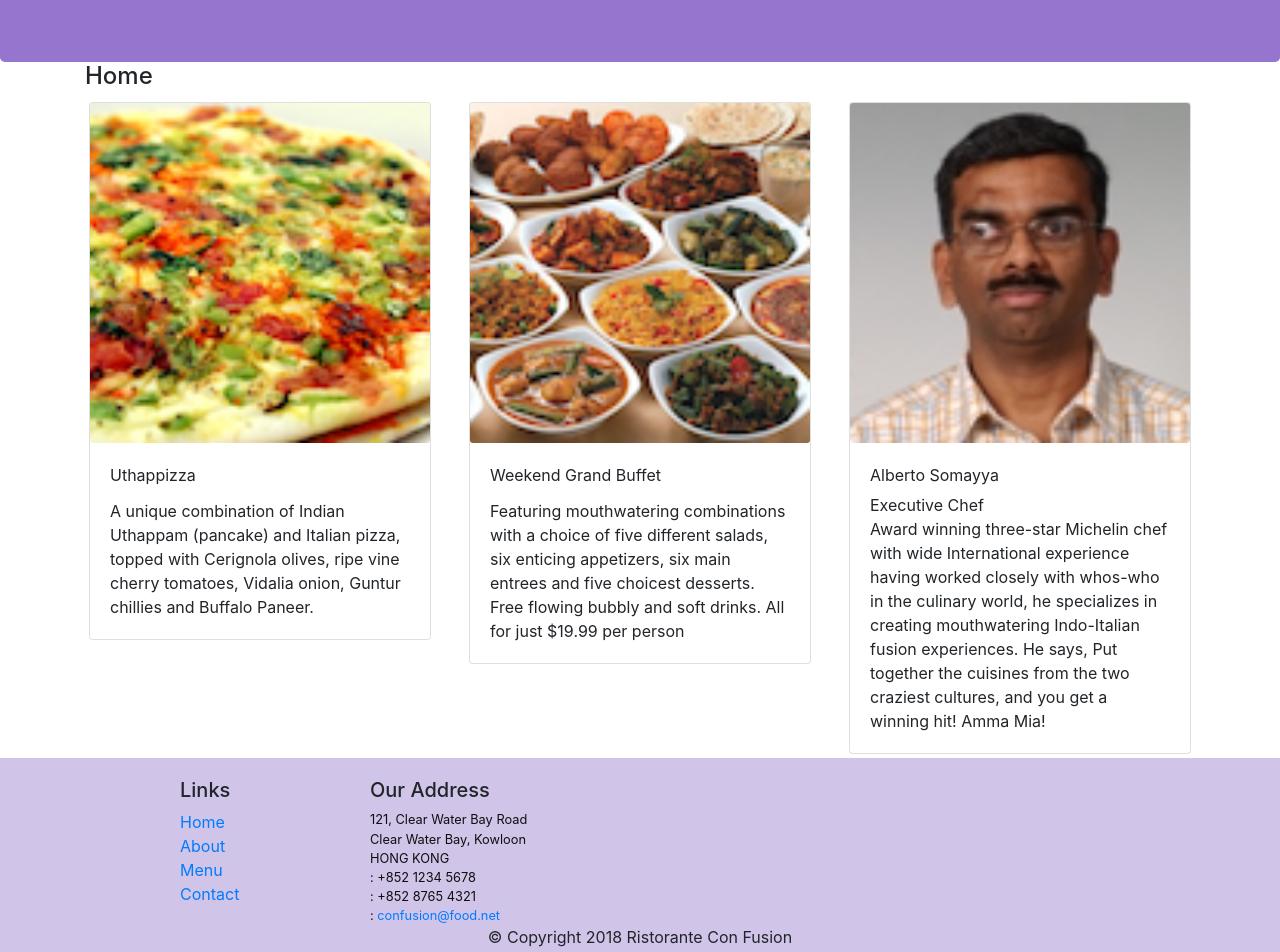
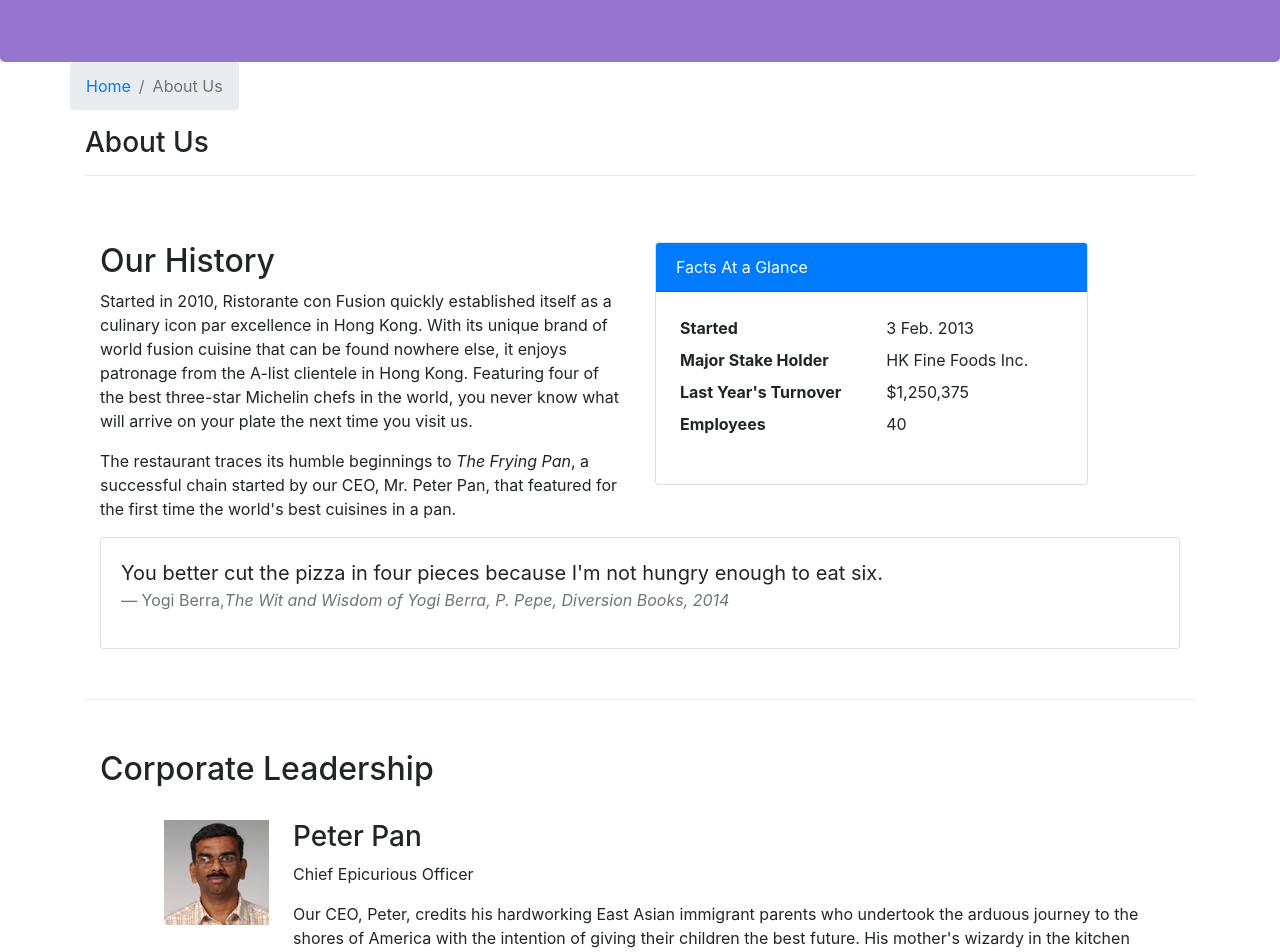
Before and after one commit to rithvik2607/ConFusion-Site, a React (Create React App) app: page /aboutus in a window 1280 px wide. Before the commit this address led to /home. Shown: the part 280-1232 px from the top of the page. Built offline with nearby package versions, Linux system fonts and the light colour scheme; the HTML template or start-up script is replaced by a standard one.

Commit message:
Controlled Forms

```diff
--- /dev/null
+++ b/src/components/AboutComponent.js
@@ -0,0 +1,94 @@
+import React from 'react';
+import { Media, Breadcrumb, BreadcrumbItem, Card, CardBody, CardHeader } from 'reactstrap';
+import { Link } from 'react-router-dom';
+
+function RenderLeader({leader}) {
+    return (
+        <Media  className="m-4">
+          <Media left>
+            <Media image src={leader.image} alt={leader.name} />
+          </Media>
+            <Media body className="ml-4">
+              <Media heading>
+                <h3>{leader.name}</h3>
+              </Media>
+              <p>{leader.designation}</p>
+              <p>{leader.description}</p>
+            </Media>
+        </Media>
+    );
+}
+
+function About(props) {
+
+  const leaders = props.leaders.map((leader) => {
+    return (
+        <RenderLeader leader={leader} />
+    );
+});
+
+    return(
+        <div className="container">
+            <div className="row">
+                <Breadcrumb>
+                    <BreadcrumbItem><Link to="/home">Home</Link></BreadcrumbItem>
+                    <BreadcrumbItem active>About Us</BreadcrumbItem>
+                </Breadcrumb>
+                <div className="col-12">
+                    <h3>About Us</h3>
+                    <hr />
+                </div>
+            </div>
+            <div className="row row-content">
+                <div className="col-12 col-md-6">
+                    <h2>Our History</h2>
+                    <p>Started in 2010, Ristorante con Fusion quickly established itself as a culinary icon par excellence in Hong Kong. With its unique brand of world fusion cuisine that can be found nowhere else, it enjoys patronage from the A-list clientele in Hong Kong.  Featuring four of the best three-star Michelin chefs in the world, you never know what will arrive on your plate the next time you visit us.</p>
+                    <p>The restaurant traces its humble beginnings to <em>The Frying Pan</em>, a successful chain started by our CEO, Mr. Peter Pan, that featured for the first time the world's best cuisines in a pan.</p>
+                </div>
+                <div className="col-12 col-md-5">
+                    <Card>
+                        <CardHeader className="bg-primary text-white">Facts At a Glance</CardHeader>
+                        <CardBody>
+                            <dl className="row p-1">
+                                <dt className="col-6">Started</dt>
+                                <dd className="col-6">3 Feb. 2013</dd>
+                                <dt className="col-6">Major Stake Holder</dt>
+                                <dd className="col-6">HK Fine Foods Inc.</dd>
+                                <dt className="col-6">Last Year's Turnover</dt>
+                                <dd className="col-6">$1,250,375</dd>
+                                <dt className="col-6">Employees</dt>
+                                <dd className="col-6">40</dd>
+                            </dl>
+                        </CardBody>
+                    </Card>
+                </div>
+                <div className="col-12">
+                    <Card>
+                        <CardBody className="bg-faded">
+                            <blockquote className="blockquote">
+                                <p className="mb-0">You better cut the pizza in four pieces because
+                                    I'm not hungry enough to eat six.</p>
+                                <footer className="blockquote-footer">Yogi Berra,
+                                <cite title="Source Title">The Wit and Wisdom of Yogi Berra,
+                                    P. Pepe, Diversion Books, 2014</cite>
+                                </footer>
+                            </blockquote>
+                        </CardBody>
+                    </Card>
+                </div>
+            </div>
+            <div className="row row-content">
+                <div className="col-12">
+                    <h2>Corporate Leadership</h2>
+                </div>
+                <div className="col-12">
+                    <Media list>
+                        {leaders}
+                    </Media>
+                </div>
+            </div>
+        </div>
+    );
+}
+
+export default About;
--- a/src/components/ContactComponent.js
+++ b/src/components/ContactComponent.js
@@ -1,8 +1,43 @@
-import React from 'react';
-import { Breadcrumb, BreadcrumbItem } from 'reactstrap';
+import React,{ Component } from 'react';
+import { Breadcrumb, BreadcrumbItem, Button, Form, Input, Col, Label, FormGroup } from 'reactstrap';
 import { Link } from 'react-router-dom';
 
-function Contact(props) {
+class Contact extends Component {
+
+    constructor(props) {
+        super(props);
+
+        this.state = {
+            firstname: '',
+            lastname: '',
+            telnum: '',
+            email: '',
+            agree: false,
+            contactType: 'Tel.',
+            message: ''
+        };
+
+        this.handleInputChange = this.handleInputChange.bind(this);
+        this.handleSubmit = this.handleSubmit.bind(this);
+    }
+
+    handleInputChange(event) {
+        const target = event.target;
+        const value = target.type === "checkbox" ? target.checked : target.value;
+        const name = target.name;
+
+        this.setState({
+            [name]: value
+        });
+    }
+
+    handleSubmit(event) {
+        console.log('Current state is ' + JSON.stringify(this.state));
+        alert('Current state is ' + JSON.stringify(this.state));
+        event.preventDefault();
+    }
+
+    render(){
         return(
             <div className="container">
                 <div className="row">
@@ -41,8 +76,83 @@
                         </div>
                     </div>
                 </div>
+                <div className="row row-content">
+                    <div className="col-12">
+                        <h3>Send Us Your Feedback</h3>
+                    </div>
+                    <div className="col-12 col-md-9">
+                        <Form onSubmit={this.handleSubmit}>
+                            <FormGroup row>
+                                <Label htmlFor="firstname" md={2}>First Name</Label>
+                                <Col md={10}>
+                                    <Input type="text" id="firstname" name="firstname" placeholder="First Name"
+                                    value={this.state.firstname}
+                                    onChange={this.handleInputChange} />
+                                </Col>
+                            </FormGroup>
+                            <FormGroup row>
+                                <Label htmlFor="lastname" md={2}>Last Name</Label>
+                                <Col md={10}>
+                                    <Input type="text" id="lastname" name="lastname" placeholder="Last Name"
+                                    value={this.state.lastname}
+                                    onChange={this.handleInputChange} />
+                                </Col>
+                            </FormGroup>
+                            <FormGroup row>
+                                <Label htmlFor="telnum" md={2}>Tel.</Label>
+                                <Col md={10}>
+                                    <Input type="tel" id="telnum" name="telnum" placeholder="Tel."
+                                    value={this.state.telnum}
+                                    onChange={this.handleInputChange} />
+                                </Col>
+                            </FormGroup>
+                            <FormGroup row>
+                                <Label htmlFor="email" md={2}>Email</Label>
+                                <Col md={10}>
+                                    <Input type="email" id="email" name="email" placeholder="Email"
+                                    value={this.state.email}
+                                    onChange={this.handleInputChange} />
+                                </Col>
+                            </FormGroup>
+                            <FormGroup row>
+                                <Col md={{size: 6, offset: 2}}>
+                                    <FormGroup check>
+                                        <Label check>
+                                            <Input type="checkbox" name="agree"
+                                            checked={this.state.agree}
+                                            onChange={this.handleInputChange} /> {' '}
+                                            <strong>May we contact you?</strong>
+                                        </Label>
+                                    </FormGroup>
+                                </Col>
+                                <Col md={{size: 3, offset: 1}}>
+                                    <Input type="select" name="contactType"
+                                    value={this.state.contactType}
+                                    onChange={this.handleInputChange}>
+                                        <option>Tel.</option>
+                                        <option>Email</option>
+                                    </Input>
+                                </Col>
+                            </FormGroup>
+                            <FormGroup row>
+                                <Label htmlFor="message" md={2}>Your Feedback</Label>
+                                <Col md={10}>
+                                    <Input type="textarea" id="message" name="message" rows="12"
+                                    value={this.state.message}
+                                    onChange={this.handleInputChange}></Input>
+                                </Col>
+                            </FormGroup>
+                            <FormGroup row>
+                                <Col md={{size: 10, offsset: 2}}>
+                                    <Button type="submit" color="primary">Send Feedback</Button>
+                                </Col>
+                            </FormGroup>
+                        </Form>
+                    </div>
+                </div>
             </div>
         );
     }
+}
 
 export default Contact;
--- a/src/components/MainComponent.js
+++ b/src/components/MainComponent.js
@@ -1,6 +1,7 @@
 import React, { Component } from 'react';
 import Menu from './MenuComponent';
 import Dishdetail from './DishdetailComponent';
+import About from './AboutComponent';
 import Contact from './ContactComponent';
 import Home from './HomeCoponent';
 import Header from './HeaderComponent';
@@ -47,6 +48,7 @@
           <Route path="/home" component={HomePage} />
           <Route exact path="/menu" component={() => <Menu dishes={this.state.dishes} />} />
           <Route path="/menu/:dishId" component={DishWithId} />
+          <Route exact path="/aboutus" component={() => <About leaders={this.state.leaders} />} />
           <Route exact path="/contactus" component={Contact} />
           <Redirect to="/home" />
         </Switch>
```
Lines whose indentation alone changed are shown as unchanged.
